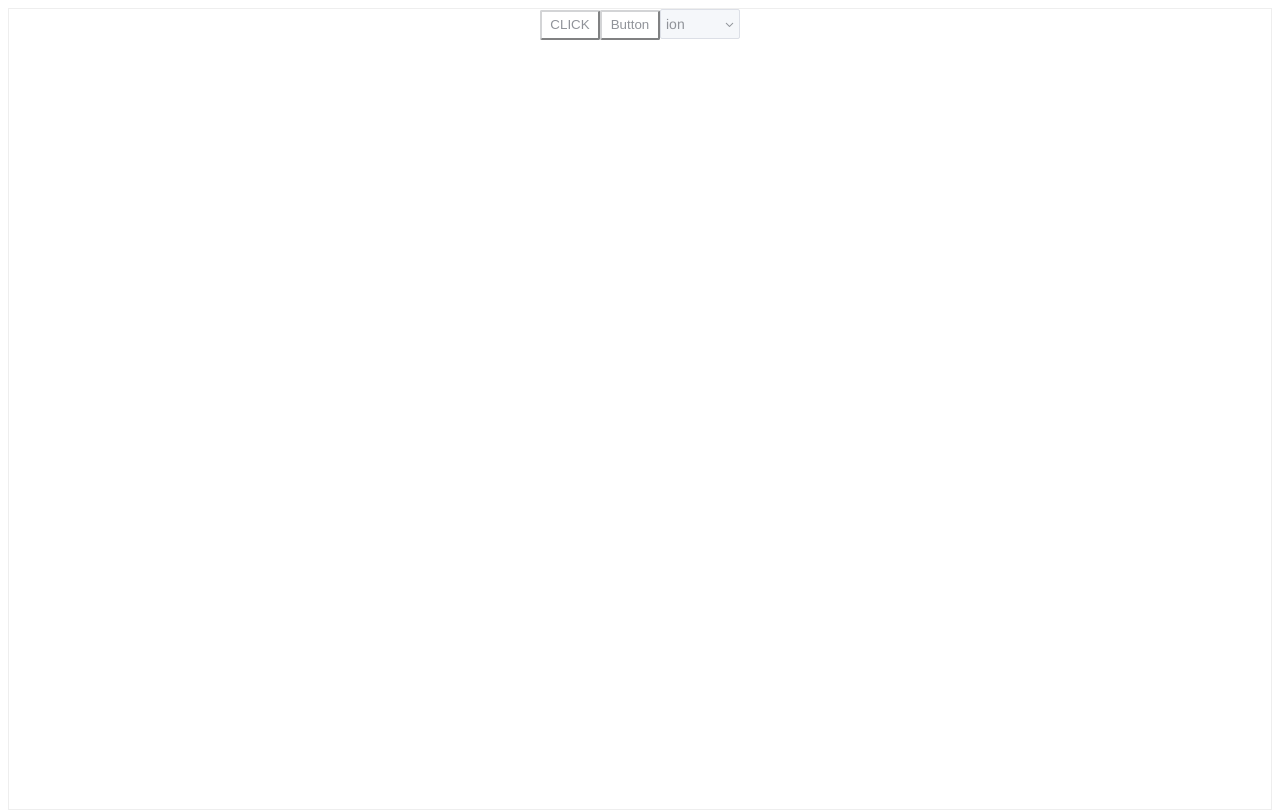
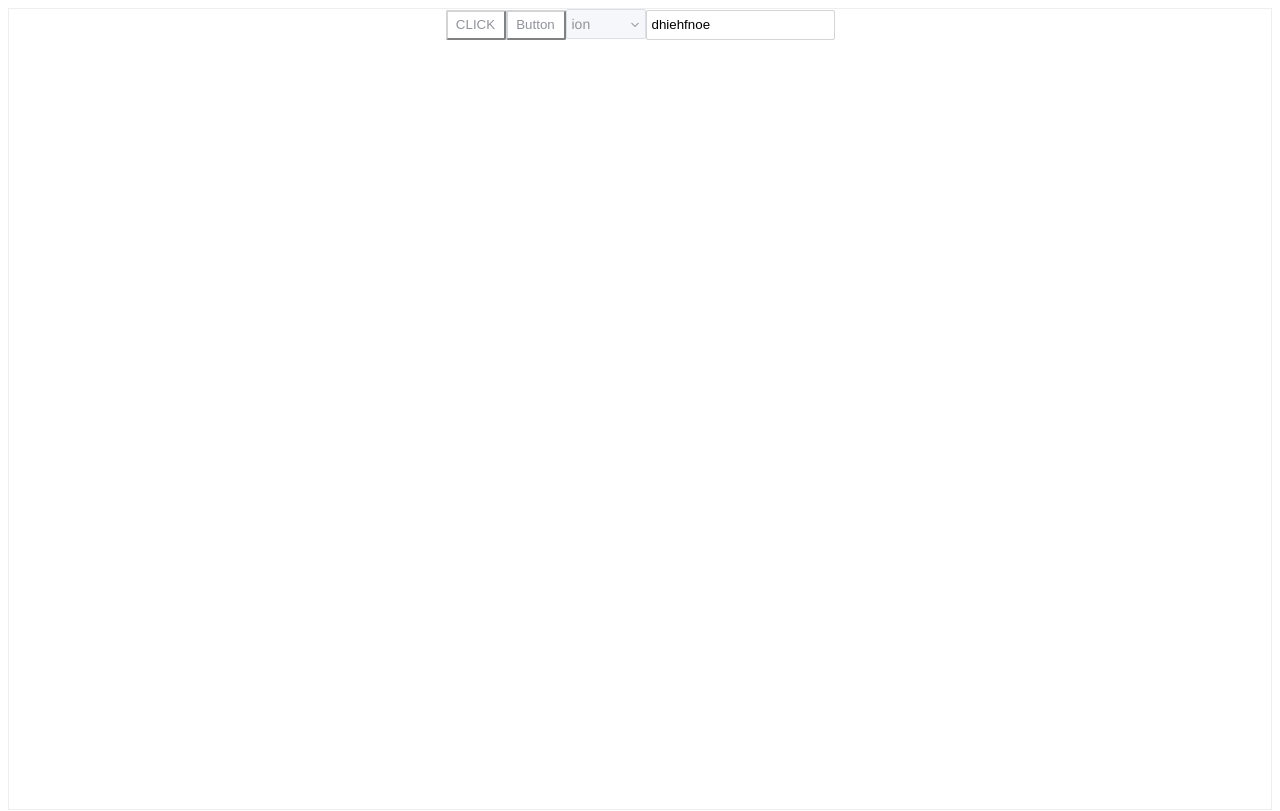
Before and after one commit to waningflow/vue-virtual-table-website, a Vue app: page / in a window 1280 px wide. Shown: the top 811 px of the page. Built offline with nearby package versions, Linux system fonts and the light colour scheme.

Commit message:
add some base component

```diff
--- /dev/null
+++ b/src/components/base-input.vue
@@ -0,0 +1,42 @@
+<template>
+	<span>
+		<input :type="type" name="" :value="inputValue" @change="$emit('change', $event.target.value)" class="input-box">
+	</span>
+</template>
+<script>
+export default {
+	model: {
+		prop: 'inputValue',
+		event: 'change'
+	},
+	props: {
+		inputValue: [String, Number],
+		type: {
+			type: String,
+			default: 'text'
+		}
+	},
+	data () {
+		return {
+
+		}
+	}
+}
+</script>
+<style scoped lang="scss">
+$default-color: #3caed2;
+
+.input-box{
+	box-sizing: border-box;
+	height: 30px;
+	border: 1px solid #d3d4d6;
+	border-radius: 2px;
+	padding: 0 5px;
+	outline: none;
+
+	&:focus{
+		border-color: $default-color;
+		outline: none;
+	}
+}
+</style>
--- a/src/components/test-plain.vue
+++ b/src/components/test-plain.vue
@@ -9,18 +9,24 @@
 			:choice-list="list"
 			@change="handleChangeOpt"
 		></BaseSelect>
+		<BaseInput
+			v-model="inputText"
+			@change="handleChangeInput">
+		</BaseInput>
 	</div>
 </template>
 <script>
 import BasePopover from './base-popover.vue'
 import BaseButton from './base-button.vue'
 import BaseSelect from './base-select.vue'
+import BaseInput from './base-input.vue'
 
 export default {
 	components: {
 		BasePopover,
 		BaseButton,
-		BaseSelect
+		BaseSelect,
+		BaseInput
 	},
 	data(){
 		return{
@@ -34,13 +40,17 @@ export default {
 		          value: "out",
 		          label: "Exclude"
 		        }
-		      ]
+		      ],
+		    inputText: 'dhiehfnoe'
 		}
 	},
 	methods: {
 		handleChangeOpt(val){
 			console.log(val)
 			console.log(this.selectedOpt)
+		},
+		handleChangeInput(val){
+			console.log(val)
 		}
 	}
 }
--- a/src/components/vue-virtual-table.vue
+++ b/src/components/vue-virtual-table.vue
@@ -19,6 +19,7 @@
 													</el-option>
 												</el-select>
 											</el-input>
+
 											<i class="el-icon-circle-close-outline" style="position:relative; top: 0px" v-show="ph_index > 0" @click="removePhraseFilter(configIndex, ph_index)"></i>
 										</template>
 										<div style="display: flex">
```
